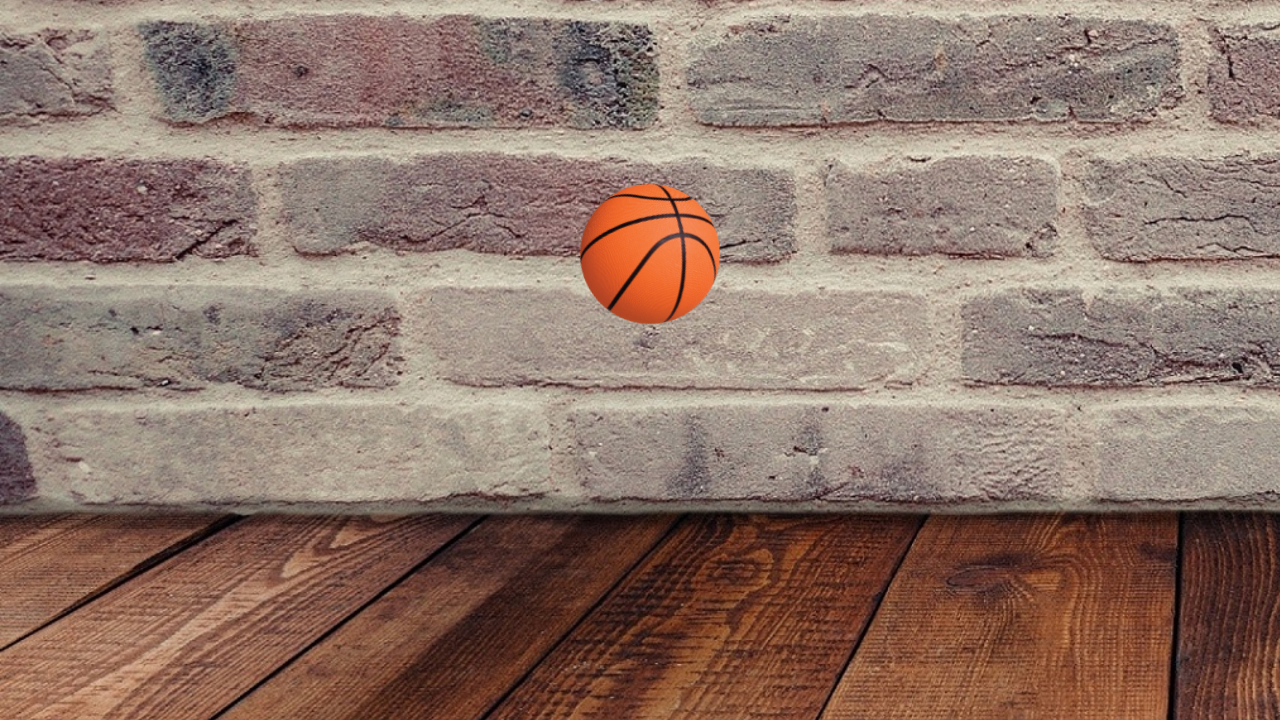
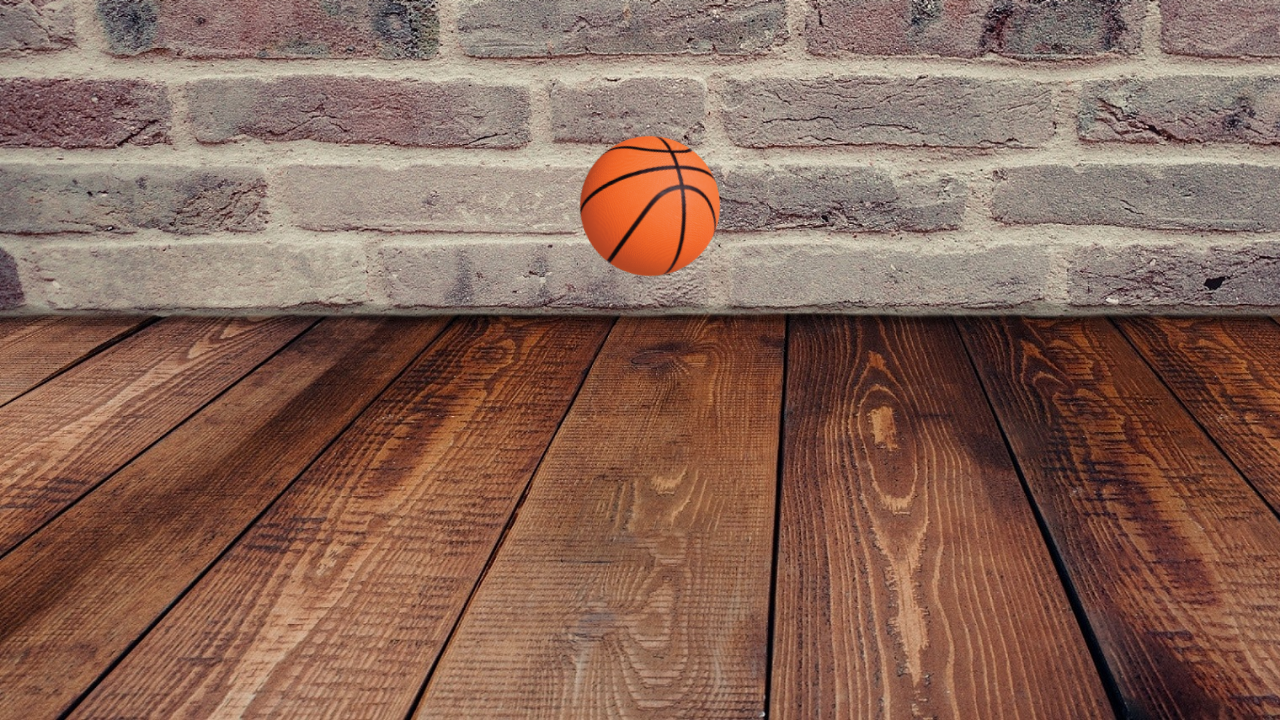
Before and after one commit to rachit-16/Workshop, a plain HTML site: page animation/index.html in a window 1280 px wide. Shown: the part 80-800 px from the top of the page. Drawn offline with Linux system fonts and the light colour scheme.

Commit message:
Update style.css

```diff
--- a/animation/css/style.css
+++ b/animation/css/style.css
@@ -4,7 +4,7 @@
 
 body{
     background-image: url(../images/floor.jpg);
-    background-size: 300vh;
+    background-size: 100rem;
     background-attachment: fixed;
     min-height: 300px;
     font-family: arial,sans-serif;
@@ -22,7 +22,7 @@ h1{
 
 #suport{
     position: absolute;
-    margin-bottom: 2em;
+    margin-bottom: 5em;
     bottom: 0;
     width: 100%;
     text-align:center;
```
